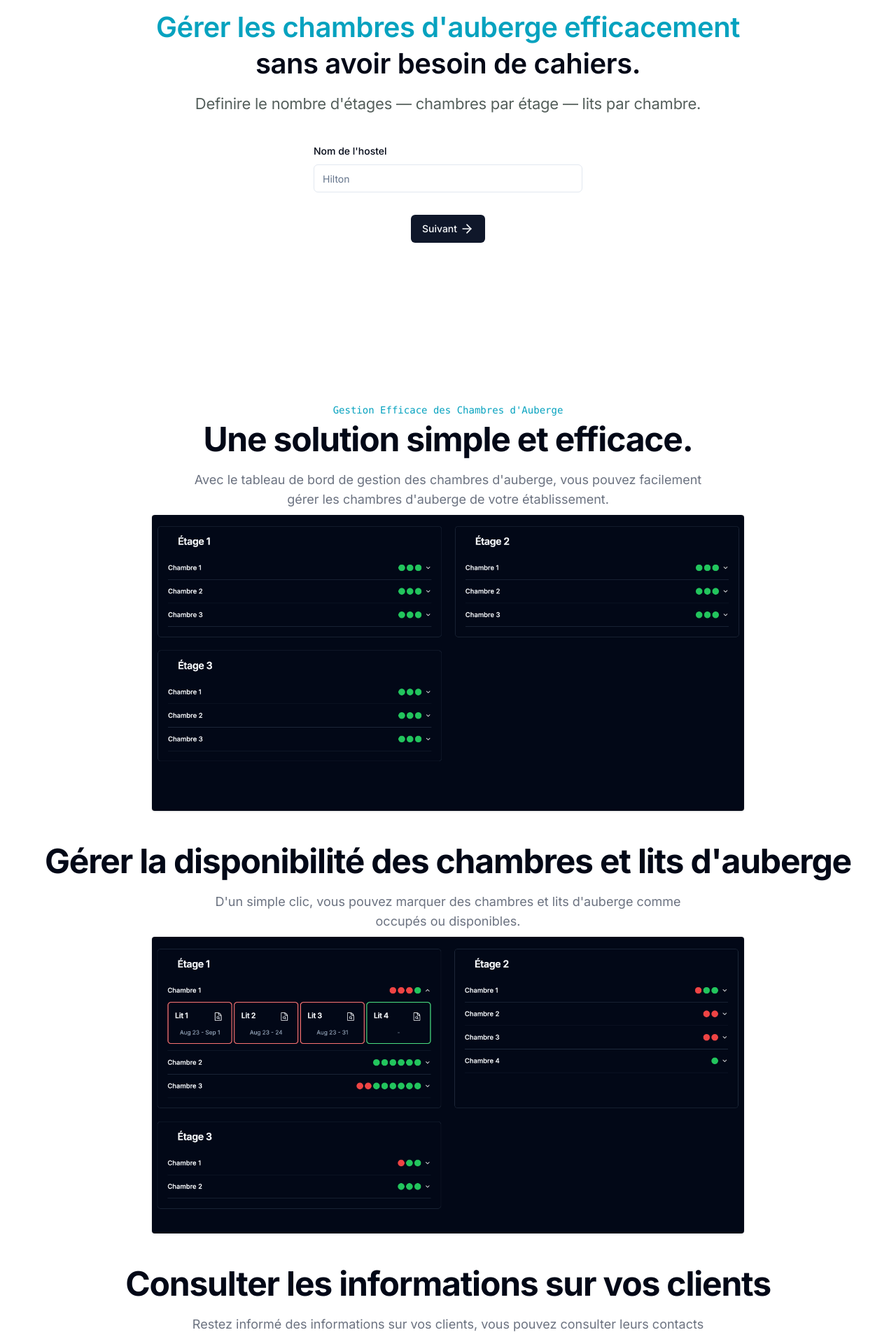
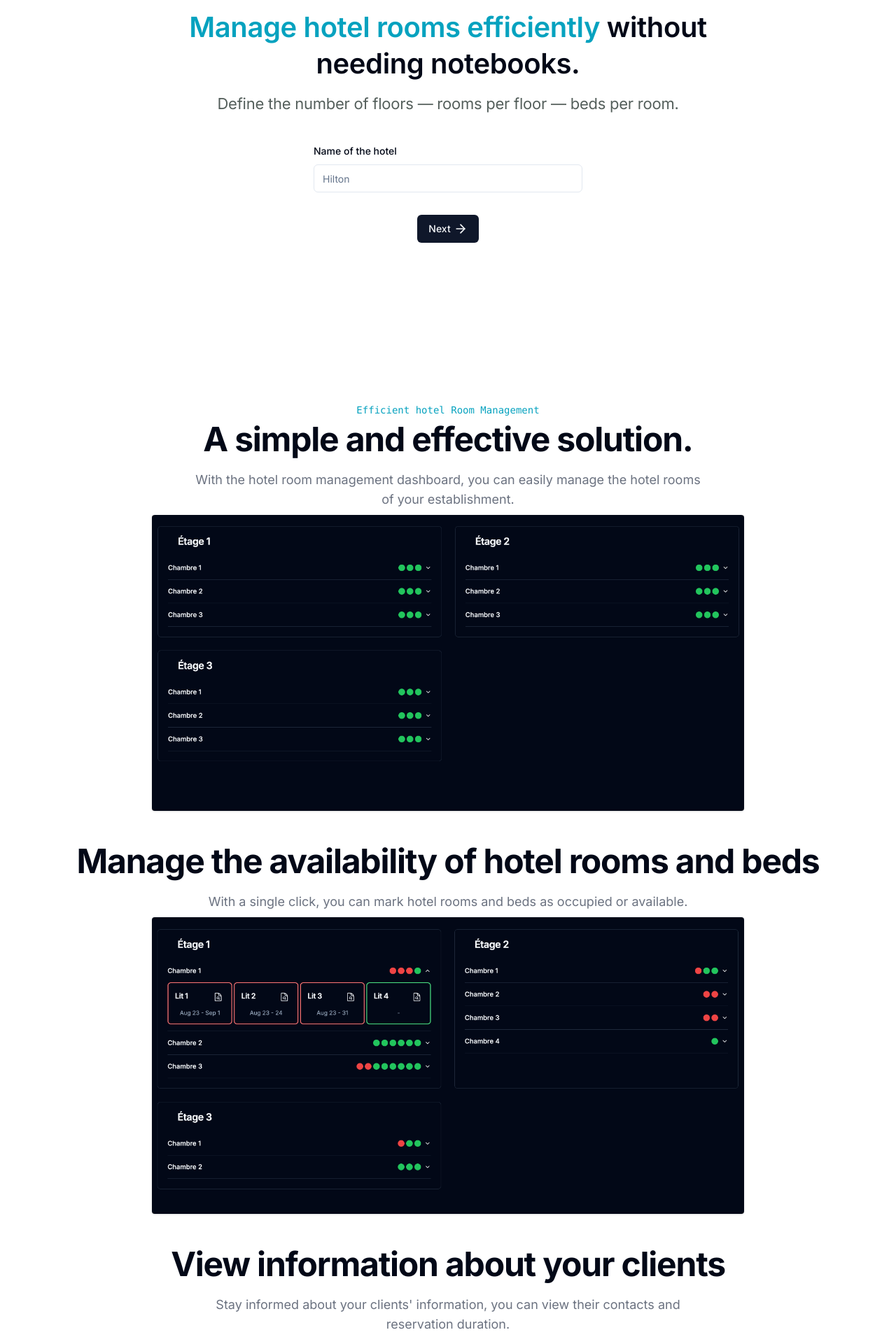
Before and after one commit to sumatoken/hostel-management-system, a Next.js app: page / in a window 1280 px wide. Shown: the part 280-2191 px from the top of the page at 70% size. Built offline with nearby package versions, Linux system fonts and the light colour scheme.

Commit message:
chore: translate to french

```diff
--- a/src/app/page.tsx
+++ b/src/app/page.tsx
@@ -12,27 +12,27 @@ export default function Home() {
       <main className="flex min-h-[calc(100vh-88px)] h-full flex-col items-center justify-center">
         <div className="w-full h-full flex flex-col items-center justify-center gap-10">
           <div className="w-full h-full flex flex-col items-center gap-4">
-            <span className="max-w-[846px] w-full lg:w-[846px] h-auto font-semibold text-[22px] md:text-[40px] text-center leading-[130%] tracking-[0.32px] md:tracking-[-0.4px]"><span className="text-[#06a2bf] dark:text-[#74e7ff]">Gérer les chambres d&apos;auberge efficacement </span>sans avoir besoin de cahiers.</span>
-            <span className={cn("max-w-[846px] w-full lg:w-[846px] h-auto font-normal text-[15px] md:text-[22px] text-center leading-[140%] tracking-[-0.14px] md:tracking-[-0.24px] text-[#0D1C17] dark:text-[#fff] opacity-70")}>Definire le nombre d&apos;étages — chambres par étage — lits par chambre.</span>
+            <span className="max-w-[846px] w-full lg:w-[846px] h-auto font-semibold text-[22px] md:text-[40px] text-center leading-[130%] tracking-[0.32px] md:tracking-[-0.4px]"><span className="text-[#06a2bf] dark:text-[#74e7ff]">Manage hotel rooms efficiently </span>without needing notebooks.</span>
+            <span className={cn("max-w-[846px] w-full lg:w-[846px] h-auto font-normal text-[15px] md:text-[22px] text-center leading-[140%] tracking-[-0.14px] md:tracking-[-0.24px] text-[#0D1C17] dark:text-[#fff] opacity-70")}>Define the number of floors — rooms per floor — beds per room.</span>
           </div>
           <Onboarding />
         </div>
       </main>
       <div className="w-full flex flex-col items-center justify-center gap-10">
         <div className="w-full flex flex-col text-center items-center justify-center">
-          <h2 className="sm:text-md font-mono text-sm font-light text-[#06a2bf] dark:text-[#74e7ff]">Gestion Efficace des Chambres d&apos;Auberge</h2>
-          <p className="mt-2 text-3xl font-bold tracking-tight dark:text-[#fff] sm:text-5xl">Une solution simple et efficace.</p>
-          <p className="text-md mx-auto mt-5 max-w-prose text-gray-500 sm:text-lg">Avec le tableau de bord de gestion des chambres d&apos;auberge, vous pouvez facilement gérer les chambres d&apos;auberge de votre établissement.</p>
+          <h2 className="sm:text-md font-mono text-sm font-light text-[#06a2bf] dark:text-[#74e7ff]">Efficient hotel Room Management</h2>
+          <p className="mt-2 text-3xl font-bold tracking-tight dark:text-[#fff] sm:text-5xl">A simple and effective solution.</p>
+          <p className="text-md mx-auto mt-5 max-w-prose text-gray-500 sm:text-lg">With the hotel room management dashboard, you can easily manage the hotel rooms of your establishment.</p>
           <Image src='/dashboard-1.png' className="mt-2 rounded shadow" width={846} height={500} alt="Dashboard" />
         </div>
         <div className="w-full flex flex-col text-center items-center justify-center">
-          <p className="mt-2 text-3xl font-bold tracking-tight dark:text-[#fff] sm:text-5xl">Gérer la disponibilité des chambres et lits d&apos;auberge</p>
-          <p className="text-md mx-auto mt-5 max-w-prose text-gray-500 sm:text-lg">D&apos;un simple clic, vous pouvez marquer des chambres et lits d&apos;auberge comme occupés ou disponibles.</p>
+          <p className="mt-2 text-3xl font-bold tracking-tight dark:text-[#fff] sm:text-5xl">Manage the availability of hotel rooms and beds</p>
+          <p className="text-md mx-auto mt-5 max-w-prose text-gray-500 sm:text-lg">With a single click, you can mark hotel rooms and beds as occupied or available.</p>
           <Image src='/dashboard-2.png' className="mt-2 rounded shadow" width={846} height={500} alt="Dashboard" />
         </div>
         <div className="w-full flex flex-col text-center items-center justify-center">
-          <p className="mt-2 text-3xl font-bold tracking-tight dark:text-[#fff] sm:text-5xl">Consulter les informations sur vos clients</p>
-          <p className="text-md mx-auto mt-5 max-w-prose text-gray-500 sm:text-lg">Restez informé des informations sur vos clients, vous pouvez consulter leurs contacts et leur durée de réservation.</p>
+          <p className="mt-2 text-3xl font-bold tracking-tight dark:text-[#fff] sm:text-5xl">View information about your clients</p>
+          <p className="text-md mx-auto mt-5 max-w-prose text-gray-500 sm:text-lg">Stay informed about your clients&apos; information, you can view their contacts and reservation duration.</p>
           <Image src='/dashboard-3.png' className="mt-2 rounded shadow" width={546} height={500} alt="Dashboard" />
         </div>
       </div>
@@ -41,5 +41,5 @@ export default function Home() {
 }
 
 export const metadata: Metadata = {
-  title: 'Gérer les chambres d\'auberge efficacement',
+  title: 'Manage hotel rooms efficiently',
 }
--- a/src/components/widgets/onboarding.tsx
+++ b/src/components/widgets/onboarding.tsx
@@ -100,7 +100,7 @@ const Onboarding = () => {
                     {form.getValues('step') === 'ROOMS_PER_FLOOR' && <Step2 />}
                     {form.getValues('step') === 'BEDS_PER_ROOM' && <Step3 />}
                 </div>
-                <Button type="submit" onClick={goToNextStep} className=""><span className="pr-1">Suivant</span> {' '}<ArrowRightIcon className="shrink-0 w-5 h-5" /></Button>
+                <Button type="submit" onClick={goToNextStep} className=""><span className="pr-1">Next</span> {' '}<ArrowRightIcon className="shrink-0 w-5 h-5" /></Button>
             </form>
         </Form>
     )
@@ -114,7 +114,7 @@ const Step0 = () => {
         name="name"
         render={({ field }) => (
             <FormItem className="w-full max-w-sm">
-                <FormLabel>Nom de l{"'"}hostel</FormLabel>
+                <FormLabel>Name of the hotel</FormLabel>
                 <FormControl>
                     <Input placeholder="Hilton" {...field} />
                 </FormControl>
@@ -133,7 +133,7 @@ const Step1 = () => {
             name="numFloors"
             render={({ field }) => (
                 <FormItem className="w-full max-w-sm">
-                    <FormLabel>Nombre {"'"}étages</FormLabel>
+                    <FormLabel>Number of floors</FormLabel>
                     <FormControl>
                         <Input type="number" min={0} {...field} />
                     </FormControl>
@@ -157,7 +157,7 @@ const Step2 = () => {
                 name={'roomsPerFloor.floor_' + (index + 1).toString() as `roomsPerFloor.${string}`}
                 render={({ field }) => (
                     <FormItem className="w-full">
-                        <FormLabel>Nombre de chambres à l{"'"}étage {index + 1}</FormLabel>
+                        <FormLabel>Number of rooms in floor {index + 1}</FormLabel>
                         <FormControl>
                             <Input type="number" min={0} {...field} />
                         </FormControl>
@@ -190,7 +190,7 @@ const Step3 = () => {
                                 name={'bedsPerRoom.floor_' + (index + 1).toString() + '_room_' + (roomIndex + 1).toString() as `bedsPerRoom.${string}`}
                                 render={({ field }) => (
                                     <FormItem className="w-full">
-                                        <FormLabel>Lits dans la chambre {roomIndex + 1}</FormLabel>
+                                        <FormLabel>Number of beds in room {roomIndex + 1}</FormLabel>
                                         <FormControl>
                                             <Input type="number" min={0} {...field} />
                                         </FormControl>
```
Also changed, not shown: 1 other file (tests, documents, lock files or other folders).
